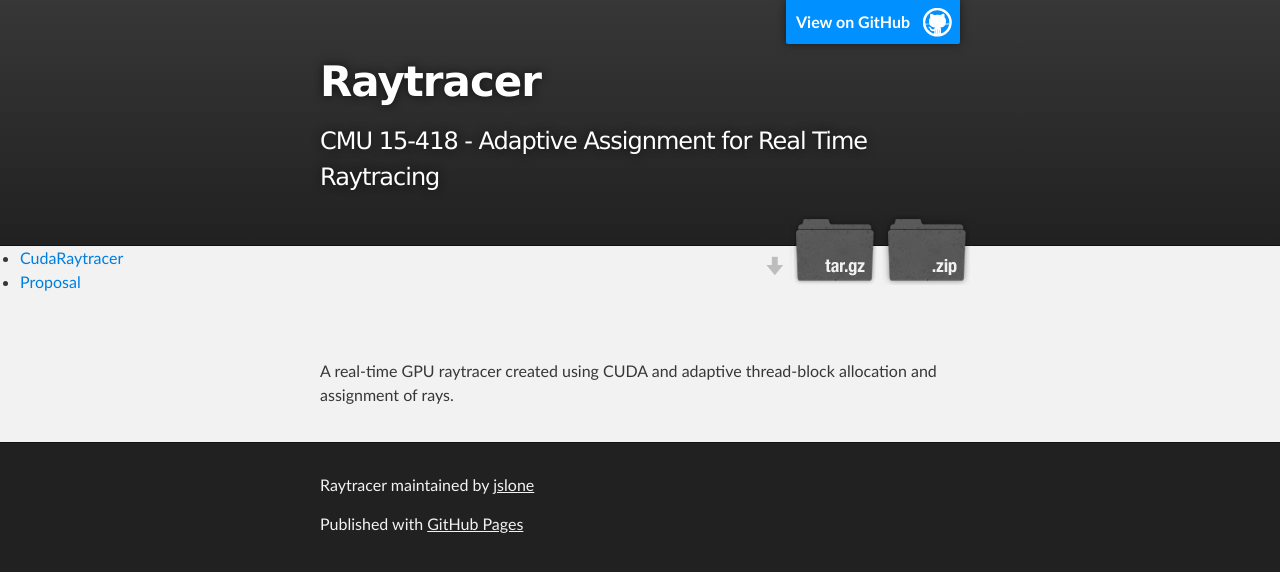
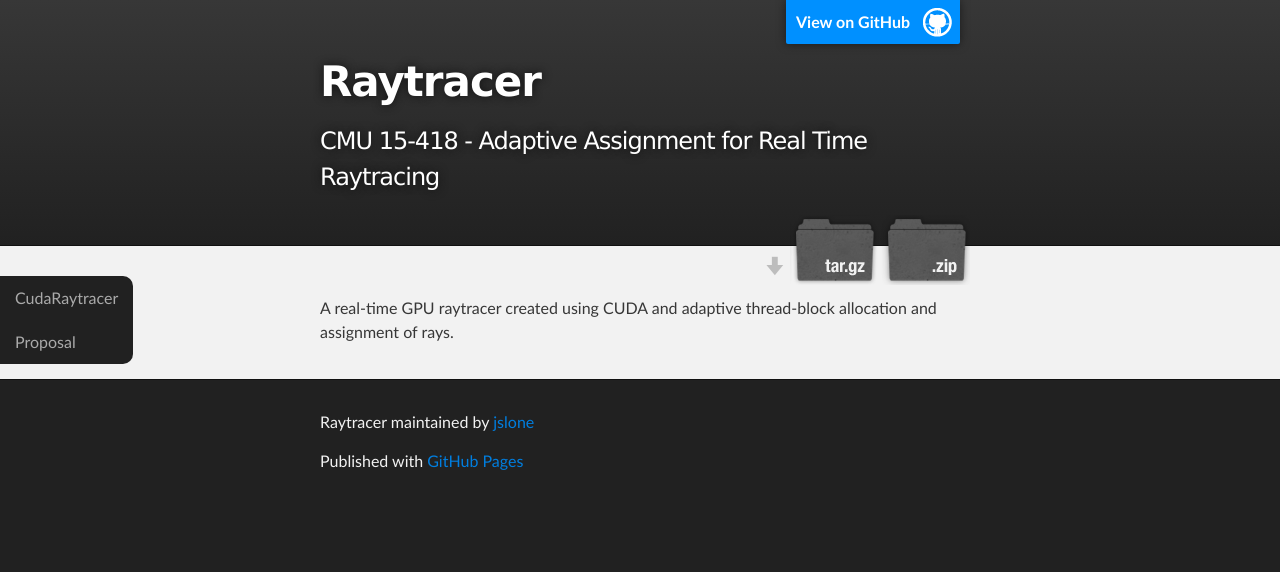
Before and after one commit to jslone/CudaRaytracer, a Jekyll site: the page built from index.md, in a window 1280 px wide. Shown: the top 572 px of the page. Built offline with Jekyll 4.4.1, drawn with Linux system fonts in a browser that asks for light colours.

Commit message:
fixing menu layout

```diff
--- a/stylesheets/stylesheet.css
+++ b/stylesheets/stylesheet.css
@@ -39,9 +39,16 @@ ol, ul {
   list-style: none;
 }
 
+blockquote, q {
+}
+
 table {
   border-collapse: collapse;
   border-spacing: 0;
+}
+
+a:focus {
+  outline: none;
 }
 
 /*******************************************************************************
@@ -118,11 +125,14 @@ a {
   -ms-transition: text-shadow 0.5s ease;
 }
 
-a:hover, a:focus {text-decoration: underline;}
+#main_content a:hover {
+  color: #0069ba;
+  text-shadow: #0090ff 0px 0px 2px;
+}
 
-footer a {
-  color: #F2F2F2;
-  text-decoration: underline;
+footer a:hover {
+  color: #43adff;
+  text-shadow: #0090ff 0px 0px 2px;
 }
 
 em {
@@ -148,15 +158,6 @@ img {
   -ms-box-shadow: 0 0 5px #ebebeb;
 }
 
-p img {
-  display: inline;
-  margin: 0;
-  padding: 0;
-  vertical-align: middle;
-  text-align: center;
-  border: none;
-}
-
 pre, code {
   width: 100%;
   color: #222;
@@ -168,6 +169,9 @@ pre, code {
   border-radius: 2px;
   -moz-border-radius: 2px;
   -webkit-border-radius: 2px;
+
+
+
 }
 
 pre {
@@ -195,20 +199,17 @@ blockquote {
   border-left: 3px solid #bbb;
 }
 
-
 ul, ol, dl {
   margin-bottom: 15px
 }
 
-ul {
-  list-style-position: inside;
-  list-style: disc;
+ul li {
+  list-style: inside;
   padding-left: 20px;
 }
 
-ol {
-  list-style-position: inside;
-  list-style: decimal;
+ol li {
+  list-style: decimal inside;
   padding-left: 20px;
 }
 
@@ -254,6 +255,11 @@ td {
 form {
   background: #f2f2f2;
   padding: 20px;
+}
+
+img {
+  width: 100%;
+  max-width: 100%;
 }
 
 /*******************************************************************************
@@ -423,3 +429,52 @@ Small Device Styles
   }
 
 }
+
+div.maruku_toc {
+  position: absolute;
+  left: 0;
+}
+
+#menu {
+  float: left;
+}
+
+#menu ul {
+  padding: 0;
+  margin: 0;
+  margin-top: 30px;
+}
+
+#menu li {
+  margin: 0;
+  padding: 10px 15px 10px 15px;
+  list-style-type: none;
+  background-color: #212121;
+}
+
+#menu li:first-child {
+  border-radius: 0px 10px 0px 0px;
+}
+
+#menu li:last-child {
+  border-radius: 0px 0px 10px 0px;
+}
+
+#menu a {
+  color: #aaa;
+}
+
+#menu li.selected {
+  background-color: #2a2a2a;
+}
+
+#menu li.selected a {
+  color: #fff;
+}
+
+
+#menu a:hover {
+  color: #eee;
+}
+
+/* vi:ts=2:et */
```
Also changed, not shown: proposal.md (+1 -0 lines).
